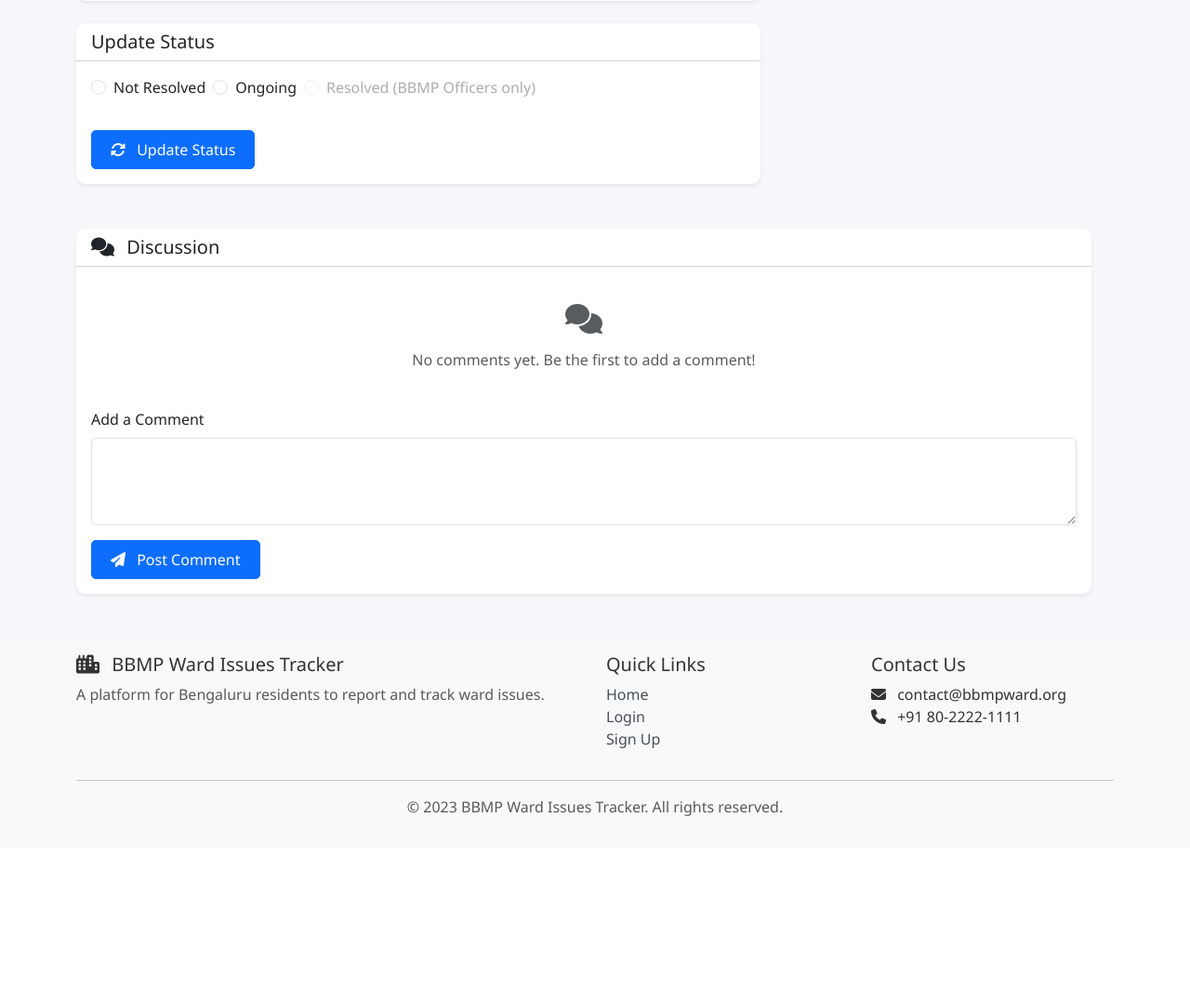
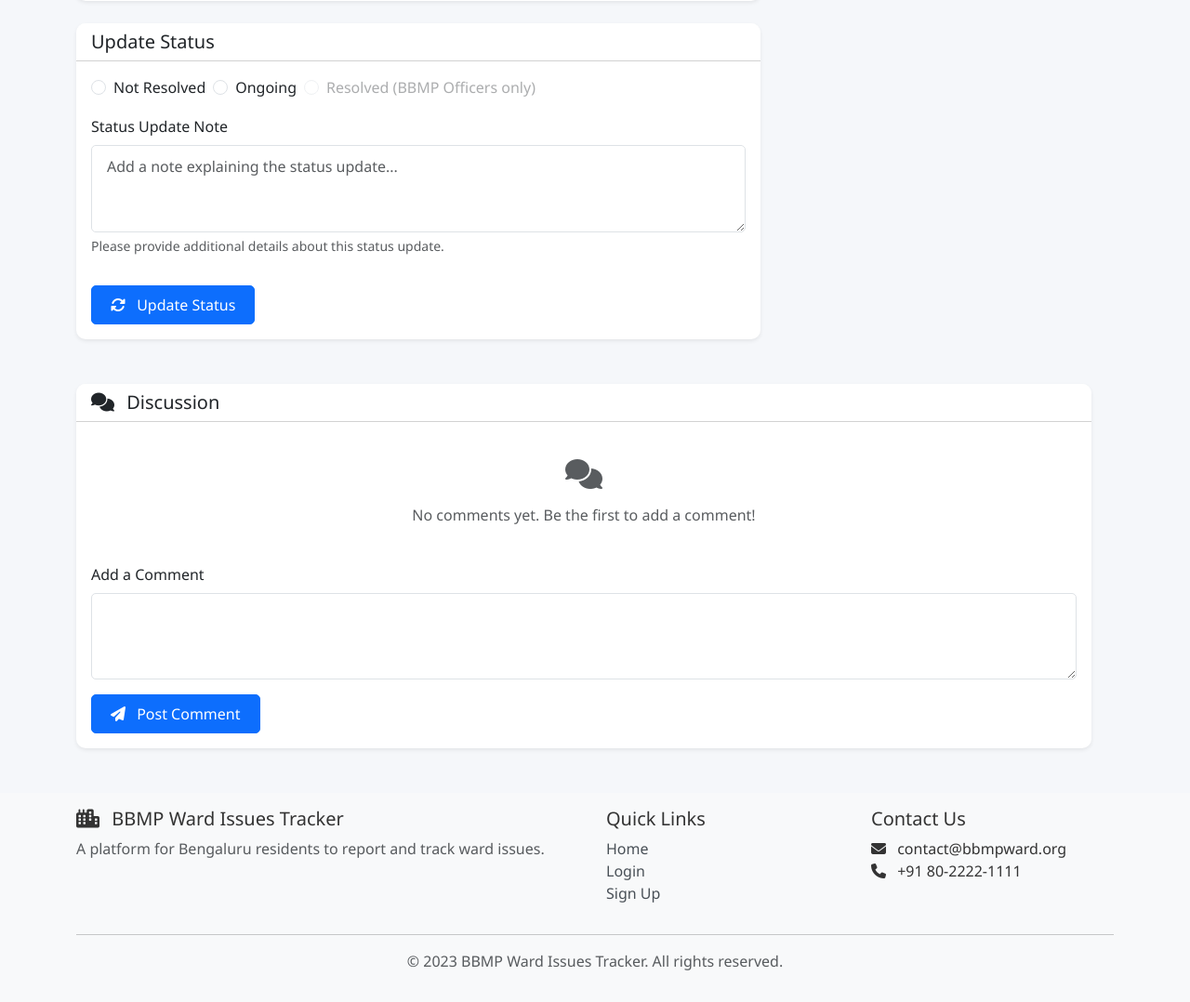
Before and after one commit to Syed-Ali-7/CiviLink, a Flask app: template templates/issue_details.html in a window 1280 px wide. Shown: the part 487-1565 px from the top of the page at 93% size. Before the commit the page ends 1365 px from the top, so only its background shows below. Run offline with Flask 3, Linux system fonts and the light colour scheme; the template is opened without the code that fills it, so the values that code supplies are empty.

Commit message:
Add status update note field to issue details form
Replit-Commit-Author: Agent
Replit-Commit-Session-Id: acbbb0f4-7356-489e-bee7-2be40ac38058
Replit-Commit-Screenshot-Url: https://storage.googleapis.com/screenshot-production-us-central1/d248829d-eacb-4e16-9f83-bbcce1dc0a09/f2c4ddcc-50ce-4436-9fdc-7f185e80d586.jpg

```diff
--- a/templates/issue_details.html
+++ b/templates/issue_details.html
@@ -174,6 +174,13 @@
                                 </div>
                             </div>
 
+                            <!-- Status Update Note -->
+                            <div class="mb-3">
+                                <label for="statusNote" class="form-label">Status Update Note</label>
+                                <textarea class="form-control" id="statusNote" name="status_note" rows="3" placeholder="Add a note explaining the status update...">{{ issue.status_note }}</textarea>
+                                <div class="form-text">Please provide additional details about this status update.</div>
+                            </div>
+
                             <button type="submit" class="btn btn-primary mt-3">
                                 <i class="fas fa-sync-alt me-2"></i> Update Status
                             </button>
@@ -291,6 +298,13 @@
                                 Resolved (BBMP Officers only)
                             </label>
                         </div>
+                    </div>
+
+                    <!-- Status Update Note -->
+                    <div class="mb-3">
+                        <label for="citizenStatusNote" class="form-label">Status Update Note</label>
+                        <textarea class="form-control" id="citizenStatusNote" name="status_note" rows="3" placeholder="Add a note explaining the status update...">{{ issue.status_note }}</textarea>
+                        <div class="form-text">Please provide additional details about this status update.</div>
                     </div>
 
                     <button type="submit" class="btn btn-primary mt-3">
```
